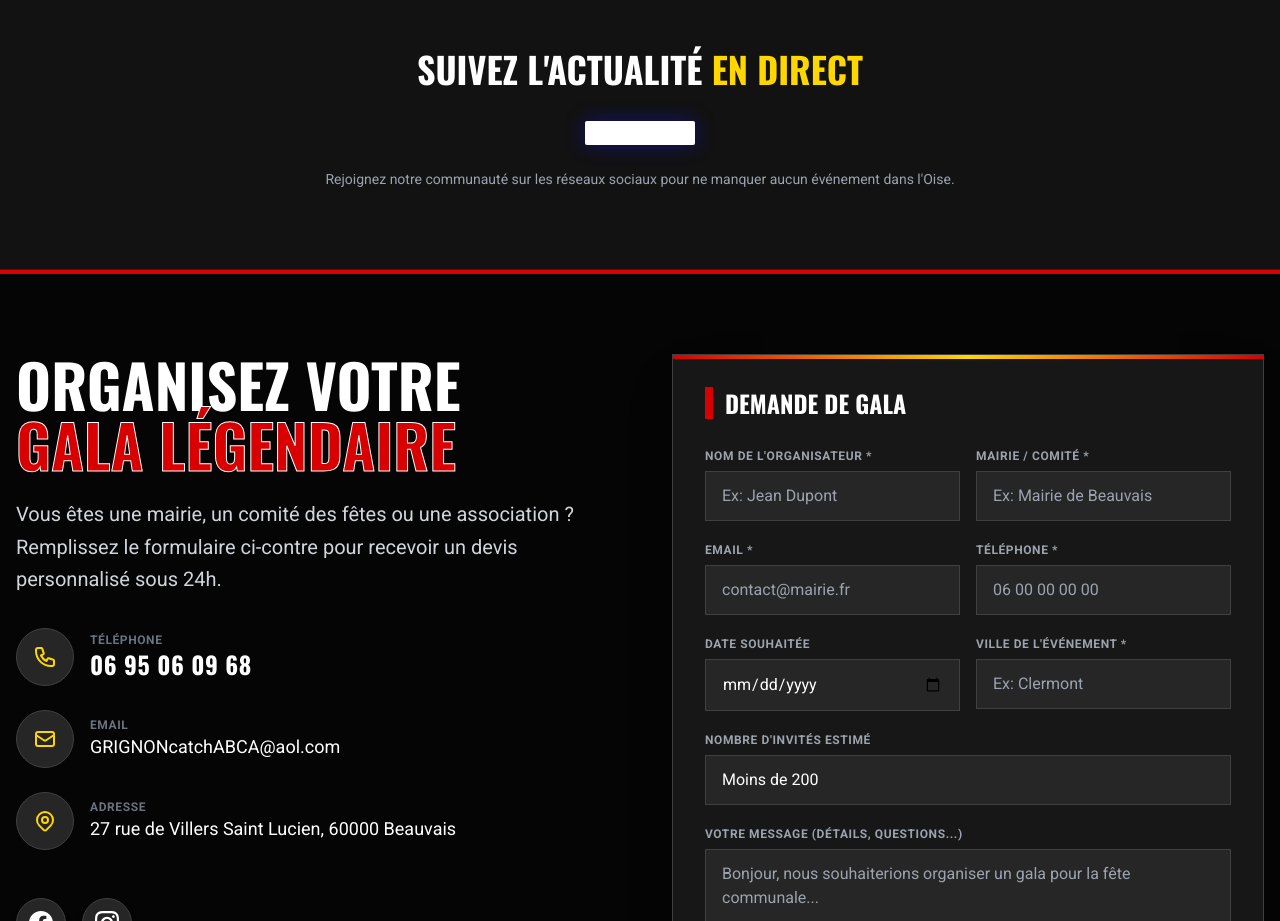
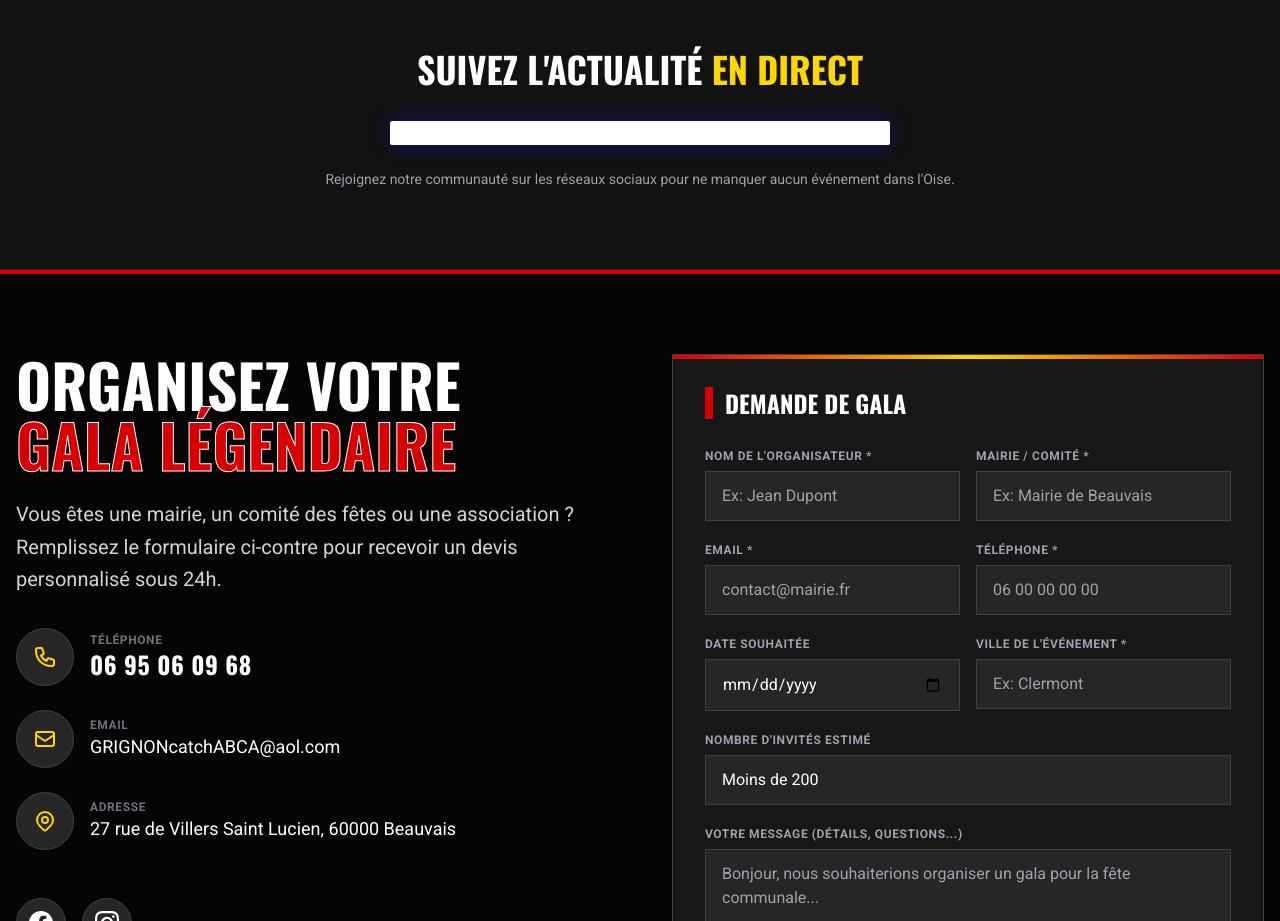
Before and after one commit to GTR8022/ABCA-BEAUVAIS, a React (Vite) app: page / in a window 1280 px wide. Shown: the part 7520-8441 px from the top of the page. Built offline with nearby package versions, Linux system fonts and the light colour scheme.

Commit message:
Fix: Optimize Facebook Social Wall width

```diff
--- a/components/SocialWall.tsx
+++ b/components/SocialWall.tsx
@@ -18,12 +18,12 @@ export const SocialWall: React.FC = () => {
             Suivez l'Actualité <span className="text-abca-gold">En Direct</span>
           </h2>
 
-          <div className="max-w-xl mx-auto w-full flex justify-center">
+          <div className="w-full flex justify-center">
             {/*
               Container responsive pour le plugin Facebook
             */}
             <div
-              className="fb-page bg-white rounded-sm shadow-[0_0_20px_rgba(20,20,255,0.4)]"
+              className="fb-page bg-white rounded-sm shadow-[0_0_20px_rgba(20,20,255,0.4)] w-full md:max-w-[500px]"
               data-href="https://www.facebook.com/ABCAcatch/"
               data-tabs="timeline"
               data-width="500"
```
